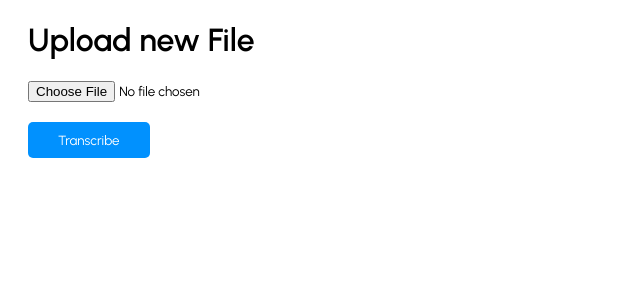
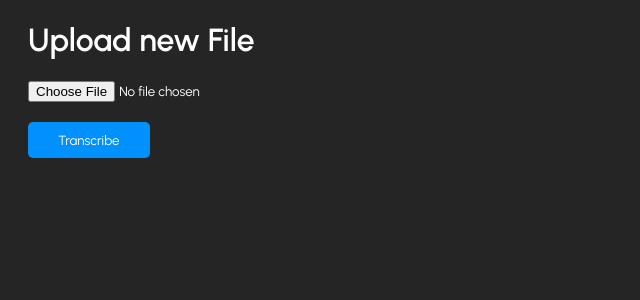
Before and after one commit to hodoabdirizak/speech-recognition-site, a Flask app: page / in a window 1280 px wide. Shown: the top 300 px of the page, without its empty margins (0-640 px from the left). Run offline with Flask 2, Linux system fonts and the light colour scheme.

Commit message:
Visual change

```diff
--- a/static/styles/index.css
+++ b/static/styles/index.css
@@ -1,8 +1,10 @@
 h1, p, input {
     font-family: 'Urbanist', sans-serif;
+    color: white;
 }
 
 #speechContainer {
+    background-color: #252525;
     margin: 20px;
 }
 
@@ -19,9 +21,11 @@ h1, p, input {
     cursor: pointer;
 }
 #speechTranscriptContainer {
+    background-color: #252525;
     margin-top: 20px;
 }
 #speechText {
     font-size: 18px;
     width: 500px;
+    color: white;
 }
--- a/templates/index.html
+++ b/templates/index.html
@@ -8,7 +8,7 @@
     <link href="https://fonts.googleapis.com/css2?family=Urbanist:wght@400;600&display=swap" rel="stylesheet">
     <link rel="stylesheet" href="{{url_for('static', filename='styles/index.css')}}"/>
 </head>
-<body>
+<body style="background-color:#252525">
 <div id="speechContainer">
     <h1> Upload new File</h1>
     <form method="post" enctype="multipart/form-data">
```
